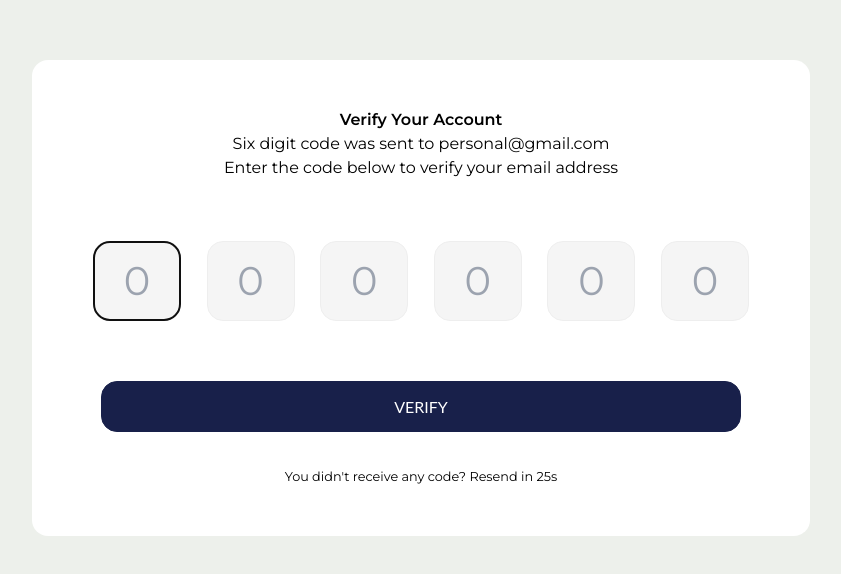
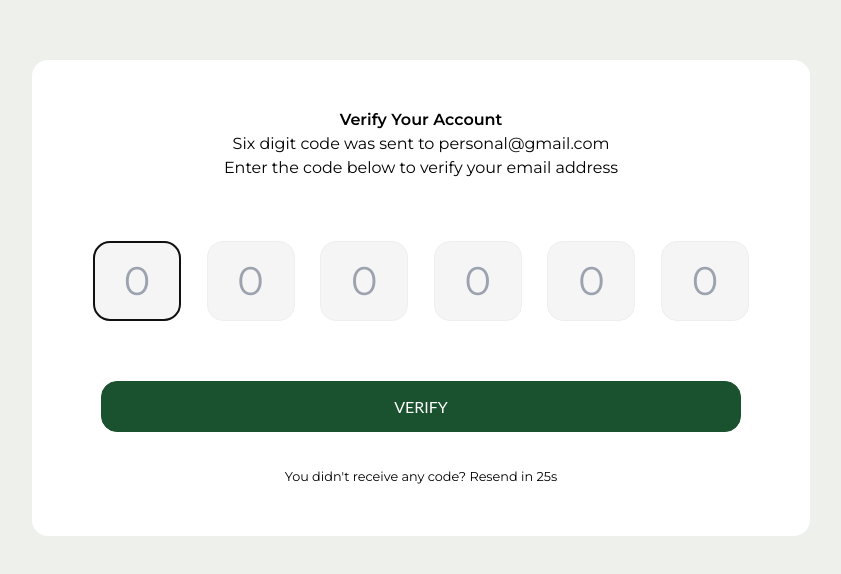
Before and after one commit to decadevs/live-project-frontend-2-quick-bite-frontend, a React (Vite) app in the folder client/: page /otp in a window 1280 px wide. Shown: the part 102-676 px from the top of the page, without its empty margins (219-1060 px from the left). Built offline with nearby package versions, Linux system fonts and the light colour scheme.

Commit message:
changed button color

```diff
--- a/client/src/components/otpVerification/OtpVerification.css
+++ b/client/src/components/otpVerification/OtpVerification.css
@@ -77,12 +77,12 @@ body {
 
 .btn-primary {
     color: #fff;
-    background-color: rgb(24,32,74);
-    border-color: rgb(24,32,74);
+    background-color: #1A512E;
+    border-color: #1A512E;
 }
 
 .resend {
-    color: blue;
+    color: #1A512E;
 }
 
 /* ------------------- Media Queries ------------------- */
```
